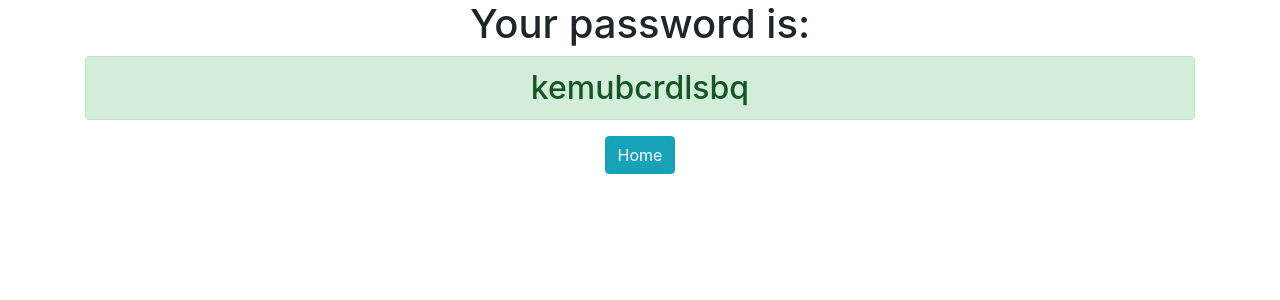
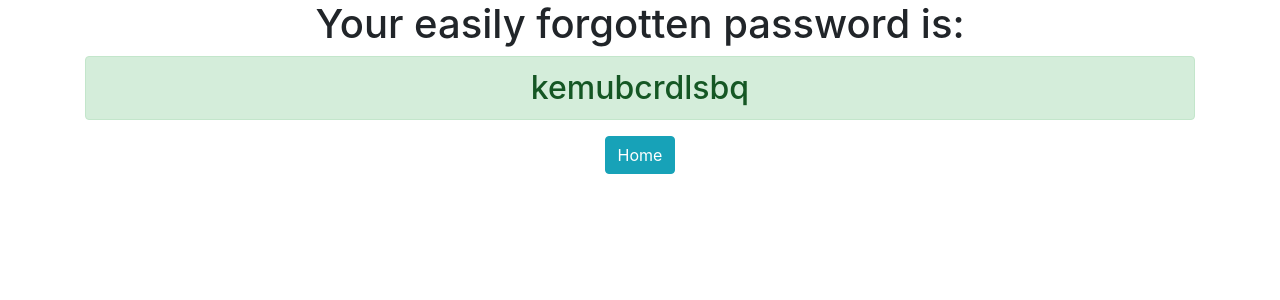
Before and after one commit to gitrbarr/django3-password-generator, a Django app: page /password/ in a window 1280 px wide. Shown: the top 300 px of the page. Run offline with Django 3.2, Linux system fonts and the light colour scheme; some libraries are stand-ins or nearby versions.

Commit message:
Update to password.html

```diff
--- a/generator/templates/generator/password.html
+++ b/generator/templates/generator/password.html
@@ -11,7 +11,7 @@
 <link rel="stylesheet" href="https://stackpath.bootstrapcdn.com/bootstrap/4.4.1/css/bootstrap.min.css" integrity="sha384-Vkoo8x4CGsO3+Hhxv8T/Q5PaXtkKtu6ug5TOeNV6gBiFeWPGFN9MuhOf23Q9Ifjh" crossorigin="anonymous">
 
 <div class="container text-center">
-  <h1>Your password is:</h1>
+  <h1>Your easily forgotten password is:</h1>
   <h2 class="alert alert-success">{{ password }}</h2>
   <a href="{% url 'home' %}" class="btn btn-info">Home</a>
 </div>
```
